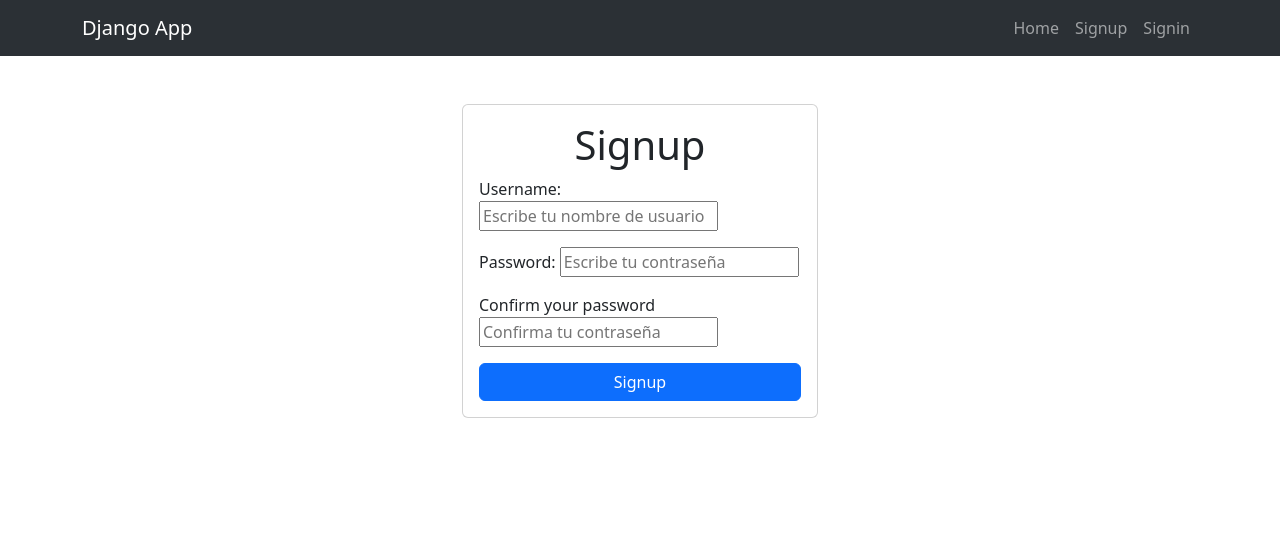
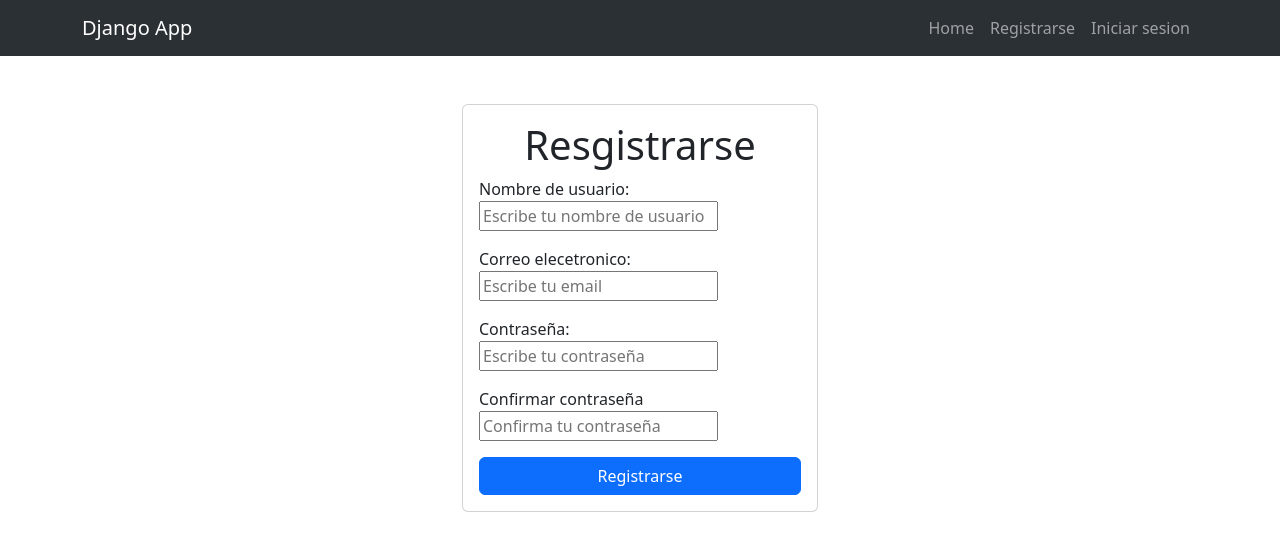
Before and after one commit to Shadowkirito123/django-crud, a Django app: page /signup/ in a window 1280 px wide. Shown: the top 551 px of the page. Run offline with Django 5.2, Linux system fonts and the light colour scheme.

Commit message:
Commit agregando el correo y cambiando algunas palabras a espanish

```diff
--- a/djangocrud/settings.py
+++ b/djangocrud/settings.py
@@ -81,7 +81,8 @@ WSGI_APPLICATION = 'djangocrud.wsgi.application'
 # https://docs.djangoproject.com/en/5.0/ref/settings/#databases
 
 DATABASES = {
-    'default': dj_database_url.config(
+    'default':
+        dj_database_url.config(
         # Replace this value with your local database's connection string.
         default='postgresql://postgres:postgres@localhost:5432/mysite',
         conn_max_age=600
--- a/djangocrud/urls.py
+++ b/djangocrud/urls.py
@@ -28,5 +28,5 @@ urlpatterns = [
     path('logout/', views.signout, name='logout'),
     path('signin/', views.signip, name='signin'),
     path('createtask/', views.create_task, name='createtask'),
-    path('tasks/<int:task_id>', views.task_detail, name='task detail')
+    path('tasks/<int:task_id>', views.task_detail, name='task detail'),
 ]
--- a/tasks/forms.py
+++ b/tasks/forms.py
@@ -1,6 +1,8 @@
 from django.forms import ModelForm
 from django import forms
 from .models import Task
+from django.contrib.auth.forms import UserCreationForm
+from django.contrib.auth.models import User
 class TaskForm(forms.ModelForm):
     class Meta:
         model = Task
--- a/tasks/templates/base.html
+++ b/tasks/templates/base.html
@@ -24,27 +24,27 @@
 
                 {% if user.is_authenticated %}
                 <li class="nav-item">
-                    <a class="nav-link" href="/logout">Logout</a>
+                    <a class="nav-link" href="/logout">Salir</a>
                 </li>
 
                 <li class="nav-item">
-                    <a class="nav-link" href="/createtask">Create Task</a>
+                    <a class="nav-link" href="/createtask">Crear Tarea</a>
                 </li>
 
                 <li class="nav-item">
-                    <a class="nav-link" href="/tasks">Tasks</a>
+                    <a class="nav-link" href="/tasks">Tareas</a>
                 </li>
 
                 <li class="nav-item">
-                    <a class="nav-link" href="{% url 'task_complete' %}">Tasks complete</a>
+                    <a class="nav-link" href="{% url 'task_complete' %}">Tareas completadas</a>
                 </li>
                 {% else %}
                 <li class="nav-item">
-                    <a class="nav-link" href="/signup">Signup</a>
+                    <a class="nav-link" href="/signup">Registrarse</a>
                  </li>
 
                  <li class="nav-item">
-                    <a class="nav-link" href="/signin">Signin</a>
+                    <a class="nav-link" href="/signin">Iniciar sesion</a>
                  </li>
                 {% endif %}
 
--- a/tasks/templates/home.html
+++ b/tasks/templates/home.html
@@ -8,10 +8,10 @@
 
         <div class="text-center">
             <a class="btn btn-primary" href="/signin/">
-                Signin
+                Iniciar sesion
             </a>
             <a class="btn btn-primary" href="/signup/">
-                Signup
+                Registrarse
             </a>
         </div>
 
--- a/tasks/templates/signup.html
+++ b/tasks/templates/signup.html
@@ -5,27 +5,32 @@
     <div class="row">
         <div class="col-md-4 offset-md-4 mt-5">
             <form action="" method="POST" class="card card-body">
-                <h1 class="text-center">Signup</h1>
+                <h1 class="text-center">Resgistrarse</h1>
                 {{error}}
                 {% csrf_token %}
 
                 <div class="mb-3">
-                    <label for="username">Username:</label>
+                    <label for="username">Nombre de usuario:</label>
                     <input type="text" name="username" id="username" class="from-control" placeholder="Escribe tu nombre de usuario">
                 </div>
 
                 <div class="mb-3">
-                    <label for="password1">Password:</label>
+                    <label for="email">Correo elecetronico:</label>
+                    <input type="email" name="email" id="email" class="from-control" placeholder="Escribe tu email">
+                </div>
+
+                <div class="mb-3">
+                    <label for="password1">Contraseña:</label>
                     <input type="password" name="password1" id="password1" class="from-control" placeholder="Escribe tu contraseña">
                 </div>
 
                 <div class="mb-3">
-                    <label for="password2">Confirm your password</label>
+                    <label for="password2">Confirmar contraseña</label>
                     <input type="password" name="password2" id="password2" class="from-control" placeholder="Confirma tu contraseña">
                 </div>
 
                 <button class="btn btn-primary">
-                    Signup
+                    Registrarse
                 </button>
             </form>
         </div>
--- a/tasks/templates/task_detail.html
+++ b/tasks/templates/task_detail.html
@@ -4,7 +4,7 @@
  <main class="container">
     <div class="row">
         <div class="col-md-4 offset-md-4 mt-5">
-            <h1 class="text-secondary">Task detail</h1>
+            <h1 class="text-secondary">Detalle de la tarea</h1>
             {{task.title}}
 
             {{error}}
--- a/tasks/templates/tasks.html
+++ b/tasks/templates/tasks.html
@@ -4,7 +4,7 @@
    <main class="container">
      <div class="row">
           <div class="col-md-6 offset-md-3">
-               <h1 class="text-center py-5">Tasks Pending</h1>
+               <h1 class="text-center py-5">Tareas pendientes</h1>
 
                <ul class="list-group">
                     {% for task in tasks %}
--- a/tasks/views.py
+++ b/tasks/views.py
@@ -1,4 +1,4 @@
-from django.shortcuts import render, redirect, get_object_or_404
+from django.shortcuts import render, redirect, get_object_or_404, render_to_response
 from django.contrib.auth.forms import UserCreationForm, AuthenticationForm
 from django.contrib.auth.models import User
 from django.contrib.auth import login, logout, authenticate
@@ -7,6 +7,8 @@ from .forms import TaskForm
 from .models import Task
 from django.utils import timezone
 from django.contrib.auth.decorators import login_required
+from django.core.mail import EmailMessage
+from django.http import HttpResponseRedirect
 # Create your views here.
 def home(request):
     return render(request, 'home.html')
@@ -21,7 +23,7 @@ def signup(request):
         if request.POST['password1'] == request.POST['password2']:
             #register user
             try:
-                user = User.objects.create_user(username=request.POST['username'], password=request.POST['password1'])
+                user = User.objects.create_user(username=request.POST['username'], password=request.POST['password1'], email=request.POST['email'])
                 user.save()
                 login(request, user)
                 return redirect('tasks')
```
Also changed, not shown: tasks/templates/signin.html (+4 -4 lines).
